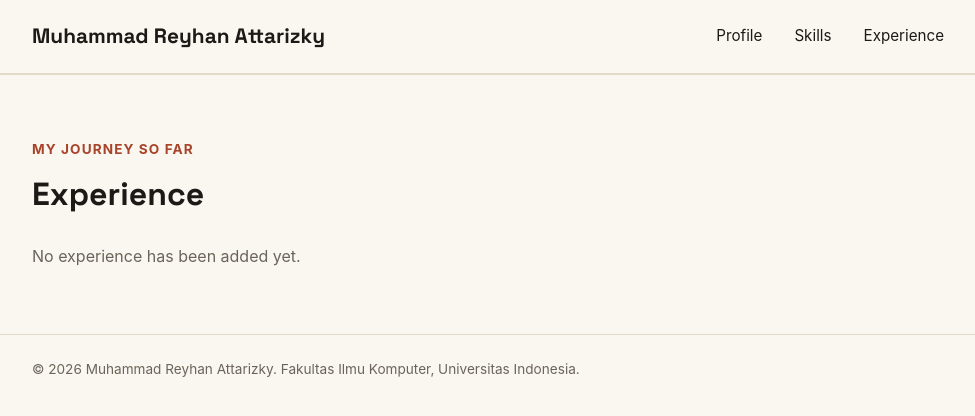
After one commit to REYHANCSUI25/myportofolio, a Django app: page /experience/ in a window 1280 px wide. The commit adds this page. Shown: the top 416 px of the page, without its empty margins (152-1127 px from the left). Run offline with Django 5.2, Linux system fonts and the light colour scheme; data that the repository does not hold is empty.

Commit message:
Wire up views, templates, and routing for Experience page

```diff
--- /dev/null
+++ b/main/urls.py
@@ -0,0 +1,10 @@
+from django.urls import path
+
+from main.views import show_main, show_experience
+
+app_name = "main"
+
+urlpatterns = [
+    path("", show_main, name="show_main"),
+    path("experience/", show_experience, name="show_experience"),
+]
--- /dev/null
+++ b/main/views.py
@@ -0,0 +1,21 @@
+from django.shortcuts import render
+
+from main.models import Experience
+# Create your views here.
+
+def show_main(request):
+    context = {
+        "name": "Muhammad Reyhan Attarizky",
+        "npm": "2506637086",
+        "study_program": "S1 Ilmu Komputer KKI",
+        "bio": "Sophomore CS student barely surviving at Universitas Indonesia with delusions of working in artificial intelligence someday.",
+    }
+    return render(request, "index.html", context)
+
+
+def show_experience(request):
+    context = {
+        "name": "Muhammad Reyhan Attarizky",
+        "experience_list": Experience.objects.all(),
+    }
+    return render(request, "experience.html", context)
--- a/portofolio/urls.py
+++ b/portofolio/urls.py
@@ -1,9 +1,7 @@
 from django.contrib import admin
-from django.urls import path
-
-from portofolio.views import landing_page
+from django.urls import include, path
 
 urlpatterns = [
-    path('admin/', admin.site.urls),
-    path('', landing_page, name='landing_page'),
+    path("admin/", admin.site.urls),
+    path("", include("main.urls")),
 ]
--- a/static/css/style.css
+++ b/static/css/style.css
@@ -1,199 +1,3 @@
-* {
-    margin: 0;
-    padding: 0;
-    box-sizing: border-box;
-}
-
-:root {
-    --ink: #1c1917;
-    --paper: #faf6f0;
-    --accent: #d95d39;
-    --accent-dark: #a8442a;
-    --line: #e3d9c9;
-    --text-muted: #6b6459;
-    --radius: 4px;
-}
-
-body {
-    font-family: -apple-system, "Segoe UI", Roboto, Helvetica, Arial, sans-serif;
-    color: var(--ink);
-    background-color: var(--paper);
-    line-height: 1.6;
-}
-
-h1, .brand {
-    font-family: "Space Grotesk", -apple-system, sans-serif;
-}
-
-.container {
-    max-width: 960px;
-    margin: 0 auto;
-    padding: 0 1.5rem;
-}
-
-.site-header {
-    border-bottom: 1px solid var(--line);
-}
-
-.site-header .container {
-    display: flex;
-    justify-content: space-between;
-    align-items: center;
-    padding: 1.25rem 1.5rem;
-}
-
-.brand {
-    font-size: 1.3rem;
-    font-weight: 700;
-    color: var(--ink);
-    text-decoration: none;
-}
-
-.site-header nav {
-    display: flex;
-    gap: 2rem;
-}
-
-.site-header nav a {
-    color: var(--ink);
-    text-decoration: none;
-    font-size: 0.95rem;
-}
-
-.hero {
-    padding: 4.5rem 0 5rem;
-}
-
-.hero-grid {
-    display: grid;
-    grid-template-columns: 1.3fr 1fr;
-    grid-template-areas:
-        "identity photo"
-        "details  photo";
-    gap: 1.5rem 3rem;
-}
-
-.hero-identity {
-    grid-area: identity;
-}
-
-.hero-details {
-    grid-area: details;
-}
-
-.hero-kicker {
-    font-size: 0.85rem;
-    letter-spacing: 0.08em;
-    text-transform: uppercase;
-    color: var(--accent-dark);
-    font-weight: 700;
-    margin-bottom: 0.75rem;
-}
-
-.hero-identity h1 {
-    font-size: clamp(3rem, 7vw, 5rem);
-    line-height: 0.95;
-}
-
-.bio {
-    color: var(--text-muted);
-    max-width: 480px;
-    margin-bottom: 1.5rem;
-}
-
-.meta-list {
-    display: flex;
-    gap: 2rem;
-    margin-bottom: 1.5rem;
-}
-
-.meta-row dt {
-    font-size: 0.75rem;
-    text-transform: uppercase;
-    letter-spacing: 0.06em;
-    color: var(--text-muted);
-    margin-bottom: 0.15rem;
-}
-
-.meta-row dd {
-    font-weight: 600;
-}
-
-.social-links {
-    display: flex;
-    gap: 0.5rem;
-    flex-wrap: wrap;
-}
-
-.social-link {
-    display: inline-block;
-    font-size: 0.85rem;
-    font-weight: 600;
-    text-decoration: none;
-    color: var(--paper);
-    background-color: var(--ink);
-    border-radius: var(--radius);
-    padding: 0.5rem 1.1rem;
-    transition: background-color 0.2s ease;
-}
-
-.social-link:hover {
-    background-color: var(--accent);
-}
-
-.hero-photo {
-    grid-area: photo;
-    align-self: center;
-    position: relative;
-}
-
-.photo-block {
-    position: absolute;
-    top: 1.25rem;
-    left: 1.25rem;
-    width: 100%;
-    height: 100%;
-    background-color: var(--accent);
-    border-radius: var(--radius);
-    z-index: 0;
-}
-
-.avatar {
-    position: relative;
-    z-index: 1;
-    display: block;
-    width: 100%;
-    aspect-ratio: 1 / 1;
-    object-fit: cover;
-    border-radius: var(--radius);
-    border: 3px solid var(--ink);
-}
-
-.site-footer {
-    padding: 1.5rem;
-    color: var(--text-muted);
-    font-size: 0.85rem;
-    border-top: 1px solid var(--line);
-}
-
-@media (max-width: 600px) {
-    .hero-grid {
-        grid-template-columns: 1fr;
-        grid-template-areas:
-            "identity"
-            "photo"
-            "details";
-    }
-
-    .hero-photo {
-        max-width: 220px;
-    }
-
-    .social-links {
-        justify-content: flex-start;
-    }
-}
-
 * {
     margin: 0;
     padding: 0;
@@ -421,6 +225,52 @@ h1, .brand {
     font-size: 0.9rem;
 }
 
+.experience-section {
+    padding: 4rem 0;
+    border-top: 1px solid var(--line);
+}
+
+.experience-section h1 {
+    margin: 0.4rem 0 1.5rem;
+    font-size: 2rem;
+}
+
+.experience-grid {
+    display: grid;
+    grid-template-columns: repeat(auto-fit, minmax(240px, 1fr));
+    gap: 1rem;
+}
+
+.experience-card {
+    padding: 1.25rem;
+    background-color: #fff;
+    border: 1px solid var(--line);
+    border-radius: var(--radius);
+}
+
+.experience-category {
+    color: var(--accent-dark);
+    font-size: 0.75rem;
+    font-weight: 700;
+    text-transform: uppercase;
+}
+
+.experience-card h2 {
+    margin: 0.5rem 0;
+    font-size: 1.25rem;
+}
+
+.experience-description,
+.empty-state {
+    color: var(--text-muted);
+}
+
+.experience-status {
+    margin-top: 1rem;
+    font-size: 0.85rem;
+    font-weight: 600;
+}
+
 @media (max-width: 600px) {
     .hero-grid {
         grid-template-columns: 1fr;
@@ -439,6 +289,6 @@ h1, .brand {
     }
 
     .skills-grid {
-    grid-template-columns: 1fr;
+        grid-template-columns: 1fr;
     }
 }
--- /dev/null
+++ b/templates/experience.html
@@ -0,0 +1,63 @@
+<!DOCTYPE html>
+<html lang="en">
+<head>
+    <meta charset="UTF-8">
+    <meta name="viewport" content="width=device-width, initial-scale=1.0">
+    <title>Experience - {{ name }}</title>
+    <link rel="preconnect" href="https://fonts.googleapis.com">
+    <link rel="preconnect" href="https://fonts.gstatic.com" crossorigin>
+    <link href="https://fonts.googleapis.com/css2?family=Space+Grotesk:wght@500;700&display=swap" rel="stylesheet">
+    <link rel="stylesheet" href="/static/css/style.css">
+</head>
+<body>
+    <header class="site-header">
+        <div class="container">
+            <a href="{% url 'main:show_main' %}" class="brand">{{ name }}</a>
+            <nav>
+                <a href="{% url 'main:show_main' %}">Profile</a>
+                <a href="{% url 'main:show_main' %}#skills">Skills</a>
+                <a href="{% url 'main:show_experience' %}">Experience</a>
+            </nav>
+        </div>
+    </header>
+
+    <main>
+        <section class="experience-section" id="experience">
+            <div class="container">
+                <p class="section-kicker">My journey so far</p>
+                <h1>Experience</h1>
+
+                <div class="experience-grid">
+                    {% for experience in experience_list %}
+                        <article class="experience-card">
+                            <span class="experience-category">
+                                {{ experience.get_category_display }}
+                            </span>
+                            <h2>{{ experience.title }}</h2>
+                            <p class="experience-description">
+                                {{ experience.description }}
+                            </p>
+
+                            {% if experience.is_ongoing %}
+                                <p class="experience-status">Ongoing</p>
+                            {% else %}
+                                <p class="experience-status">Completed</p>
+                            {% endif %}
+                        </article>
+                    {% empty %}
+                        <p class="empty-state">
+                            No experience has been added yet.
+                        </p>
+                    {% endfor %}
+                </div>
+            </div>
+        </section>
+    </main>
+
+    <footer class="site-footer">
+        <div class="container">
+            <p>&copy; 2026 {{ name }}. Fakultas Ilmu Komputer, Universitas Indonesia.</p>
+        </div>
+    </footer>
+</body>
+</html>
```
Also changed, not shown: templates/index.html (+10 -9 lines).
